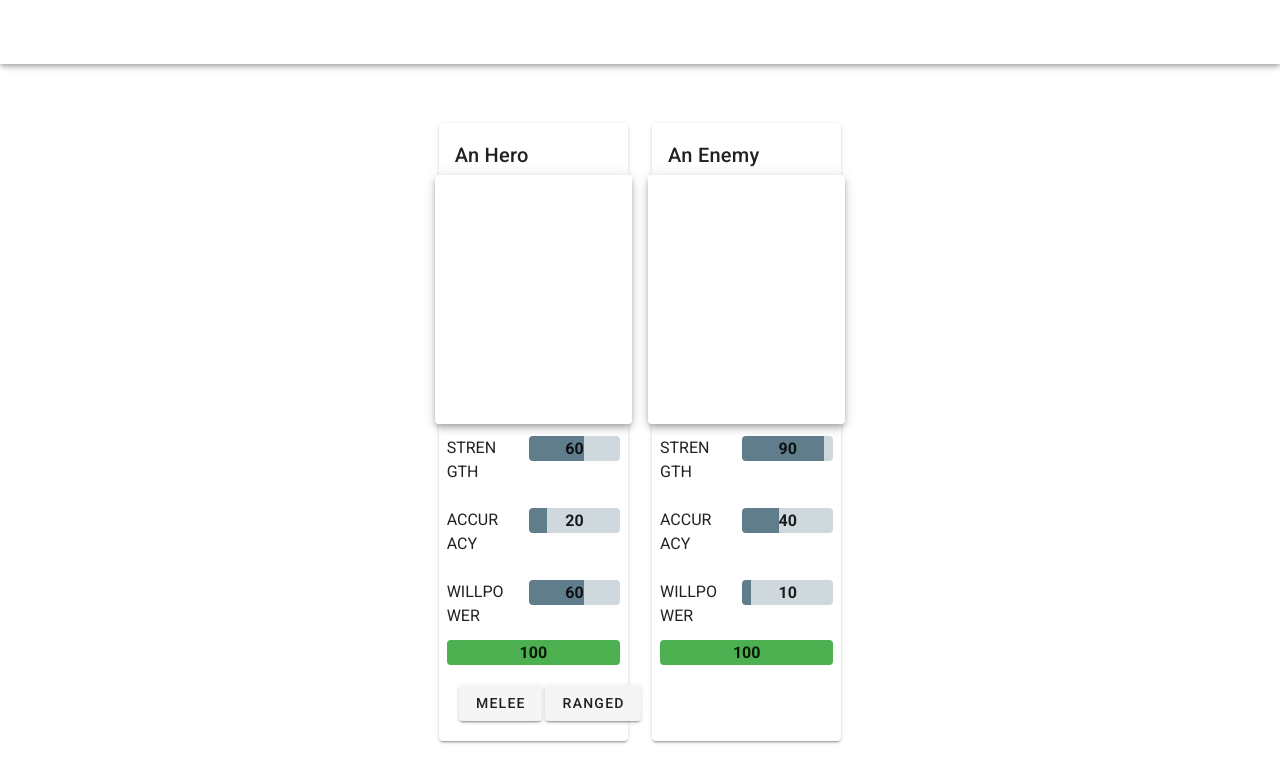
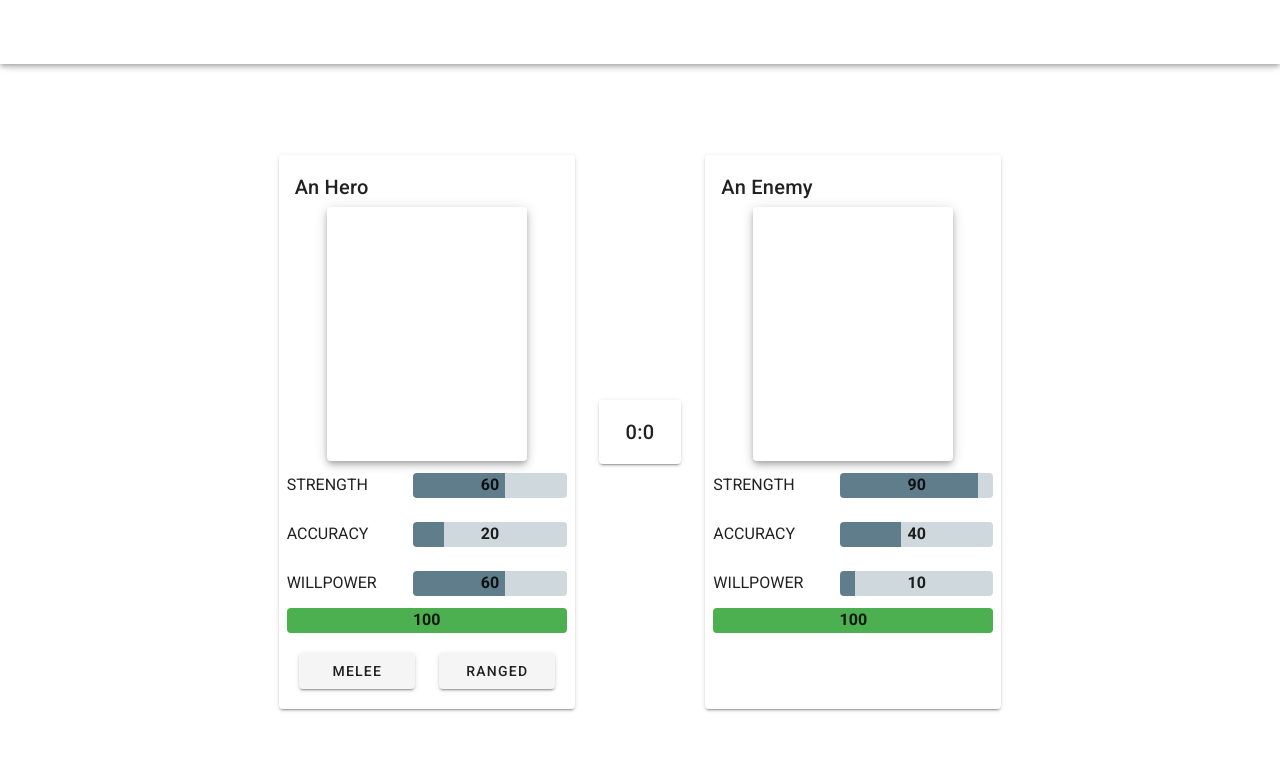
Before and after one commit to blinchk/evenstad-vue-challenge, a Vue app: page / in a window 1280 px wide. Shown: the top 782 px of the page. Built offline with nearby package versions, Linux system fonts and the light colour scheme.

Commit message:
Add scores, range attack type, damage calculating, random attributes.

```diff
--- a/src/App.vue
+++ b/src/App.vue
@@ -3,19 +3,17 @@
     <v-app-bar
         app
         color="#FFF"
-      dark
-    >
+        dark>
       <div class="d-flex align-center">
         <v-img
+            :src="require('./assets/logo_challenge.png')"
             alt="Evenstad Logo"
             class="shrink mr-2"
             contain
-          :src="require('./assets/logo_challenge.png')"
             transition="scale-transition"
             width="200"
         />
       </div>
-
       <v-spacer></v-spacer>
     </v-app-bar>
 
--- a/src/components/Battleground.vue
+++ b/src/components/Battleground.vue
@@ -1,33 +1,35 @@
 <template>
   <v-container class="fill-height" fluid>
-        <!-- TODO
-            make hero and enemy cards same size
-            preferably should conform to dynamic size set by the biggest card
-        -->
-        <v-row class="d-flex justify-center align-stretch">
-            <v-col cols="2">
+    <v-row class="d-flex justify-center">
+      <v-col cols="3">
         <Warrior
+            :playable="true"
             :warrior="hero"
-                    :playable="true"
-                    @attack-melee="attackMelee"
-                ></Warrior>
+            @attack="attack">
+        </Warrior>
       </v-col>
-            <v-col cols="2">
+      <v-col class="align-self-center" cols="1">
+        <v-card class="align-center">
+          <v-card-title class="justify-center" primary-title>{{ this.hero.score }}:{{ this.enemy.score }}</v-card-title>
+        </v-card>
+      </v-col>
+      <v-col cols="3">
         <Warrior
-                    :warrior="enemy"
             :playable="false"
-                ></Warrior>
+            :warrior="enemy">
+        </Warrior>
       </v-col>
     </v-row>
-        <v-overlay absolute :value="gameOver">
-            <h1 v-if="heroWon" color="success">You won!</h1>
+    <v-overlay :value="gameOver" absolute class="light">
+      <h1 v-if="heroWon">You won!</h1>
       <h1 v-else color="success">You lost!</h1>
       <v-btn
           color="success"
-                @click="startOver"
-            >
+          @click="startOver">
         Start Again
       </v-btn>
+      <v-checkbox v-model="randomValues" label="With random attributes">
+      </v-checkbox>
     </v-overlay>
   </v-container>
 </template>
@@ -36,21 +38,22 @@
 import Warrior from './Warrior';
 
 export default {
-    name:"Battleground",
+  name: "Battleground",
   components: {
     Warrior
   },
-    data(){
-        return{
+  data() {
+    return {
       hero: {
         name: "An Hero",
+        health: 100,
         profilePic: require('../assets/good.png'),
-                health: 100,
         attributes: {
           strength: 60,
           accuracy: 20,
           willpower: 60
-                }
+        },
+        score: 0
       },
       enemy: {
         name: "An Enemy",
@@ -60,40 +63,70 @@ export default {
           strength: 90,
           accuracy: 40,
           willpower: 10
+        },
+        score: 0
+      },
+      randomValues: false
+    }
+  },
+  methods: {
+    bringToPositive(number) {
+      if (number < 0) {
+        return 0
+      }
+      return number
+    },
+    calculateEnemyAttack() {
+      let attackType = Math.floor(Math.random() * 2);
+      if (attackType === 1) {
+        this.attack(this.enemy, true);
+      } else {
+        this.attack(this.enemy, false);
+      }
+    },
+    calculateDamage(attacker, range) {
+      let attackTypeAttribute = range === true ? attacker.attributes.accuracy : attacker.attributes.strength;
+      return attackTypeAttribute * 0.1 + (Math.random() * 50) + attacker.attributes.willpower * 0.1;
+    },
+    attack(attacker, range) {
+      if (attacker === this.hero) {
+        this.enemy.health -= this.calculateDamage(attacker, range)
+        this.enemy.health = this.bringToPositive(this.enemy.health);
+        this.calculateEnemyAttack()
+        this.iterateWinnersScore();
+      } else if (attacker === this.enemy) {
+        this.hero.health -= this.calculateDamage(attacker, range);
+        this.hero.health = this.bringToPositive(this.hero.health);
+      }
+    },
+    startOver() {
+      this.enemy.health = 100;
+      this.hero.health = 100;
+      if (this.randomValues === true) {
+        for(let key in this.enemy.attributes) {
+          this.hero.attributes[key] = Math.floor(Math.random() * 100);
+          this.enemy.attributes[key] = Math.floor(Math.random() * 100);
+        }
+      }
+    },
+    iterateWinnersScore() {
+      if (this.gameOver) {
+        if (this.heroWon) {
+          this.hero.score += 1;
+        } else {
+          this.enemy.score += 1;
         }
       }
     }
   },
-    methods: {
-        attackMelee(attacker){
-            if(attacker === this.hero){
-                /* TODO
-                    implement Enemy Counter attack
-                */
-                this.enemy.health -= 5+(Math.random()*50);
-                this.checkWinConditions();
-            }
-        },
-        /* TODO
-         Ranged Attack method
-         */
-        startOver(){
-            this.enemy.health = 100;
-            this.hero.health = 100;
-        }
-    },
   computed: {
-        gameOver: function(){
+    gameOver: function () {
       return this.enemy.health <= 0 || this.hero.health <= 0;
     },
-        heroWon: function(){
+    heroWon: function () {
       return this.hero.health > this.enemy.health;
     }
   }
 
 }
 </script>
-
-<style>
-
-</style>
```
Also changed, not shown: 1 other file (tests, documents, lock files or other folders). Lines whose indentation alone changed are shown as unchanged.
